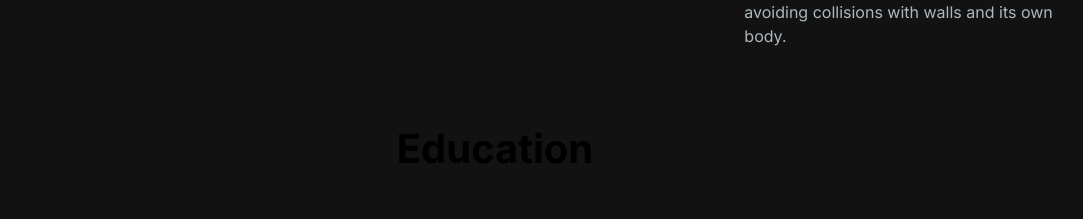
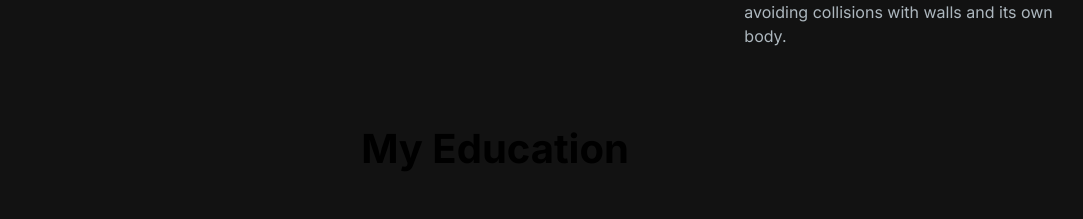
Before and after one commit to HarshSantoshi/PortfolioWebsite, a Next.js app: page / in a window 1280 px wide. Shown: the part 2285-2504 px from the top of the page, without its empty margins (141-1224 px from the left). Built offline with nearby package versions, Linux system fonts and the light colour scheme.

Commit message:
corrected some minor errors

```diff
--- a/src/app/components/EducationSection.jsx
+++ b/src/app/components/EducationSection.jsx
@@ -7,7 +7,7 @@ const EducationSection = () => {
 
             <h1 className="section-heading mb75px">
 
-                <span className='text-center text-4xl font-bold text-white mt-4 mb-8 md:mb-12'> Education </span>
+                <span className='text-center text-4xl font-bold text-white mt-4 mb-8 md:mb-12'>My Education </span>
             </h1>
 
             <div className="timeline">
```
